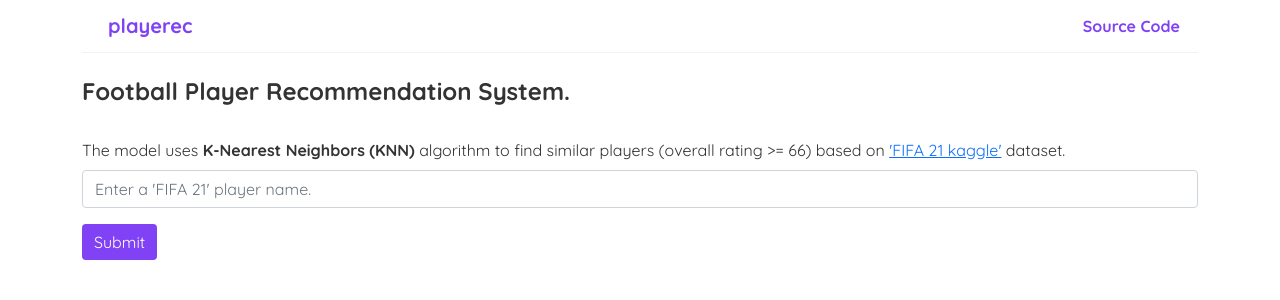
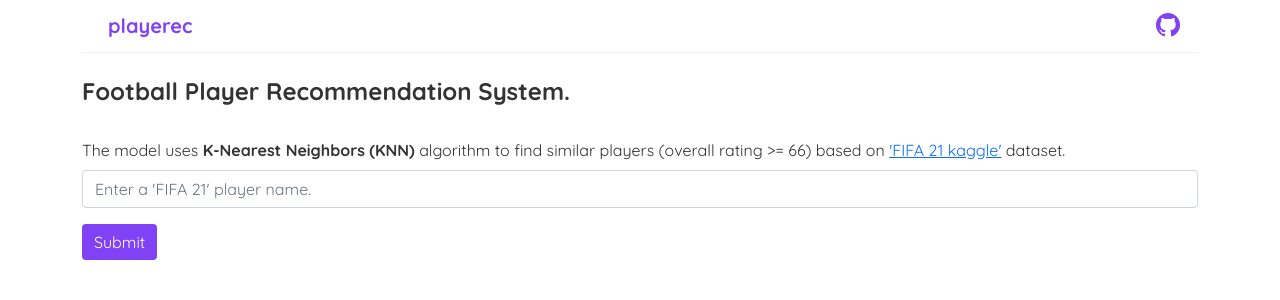
Before and after one commit to arzubekm/playerRec, a Flask app: template templates/form.html in a window 1280 px wide. Shown: the top 300 px of the page. Run offline with Flask 2, Linux system fonts and the light colour scheme; the template is opened without the code that fills it, so the values that code supplies are empty; some libraries are stand-ins or nearby versions.

Commit message:
Changed 'Source Code' icon at navbar

```diff
--- a/templates/form.html
+++ b/templates/form.html
@@ -8,6 +8,7 @@
     <script src="https://code.jquery.com/jquery-1.12.4.js"></script>
     <script src="https://code.jquery.com/ui/1.12.1/jquery-ui.js"></script>
     <link rel="icon" href="https://pbs.twimg.com/profile_images/1273796310584492036/VOQmVFXj_400x400.jpg">
+    <link rel="stylesheet" href="https://cdnjs.cloudflare.com/ajax/libs/font-awesome/4.7.0/css/font-awesome.min.css">
   </head>
   <body>
 
@@ -45,7 +46,9 @@
         <div class="container-fluid">
           <a href="{{ url_for('homepage') }}"<span class="navbar-brand mb-0 h1" style="color:#8141f5;">playerec</span></a>
           <div class="links">
-    				<a href="https://github.com/arzubekm/playerRec" target="_blank">Source Code</a>
+    				<a href="https://github.com/arzubekm/playerRec" target="_blank">
+              <i class="fa fa-github" style="font-size:28px; color:#8141f5;"></i>
+            </a>
     			</div>
         </div>
       </nav>
--- a/templates/index.html
+++ b/templates/index.html
@@ -41,7 +41,9 @@
         <div class="container-fluid">
           <a href="{{ url_for('homepage') }}"<span class="navbar-brand mb-0 h1" style="color:#8141f5">playerec</span></a>
           <div class="links">
-    				<a href="https://github.com/arzubekm/playerRec" target="_blank">Source Code</a>
+    				<a href="https://github.com/arzubekm/playerRec" target="_blank">
+              <i class="fa fa-github" style="font-size:28px; color:#8141f5;"></i>
+            </a>
     			</div>
         </div>
       </nav>
```
